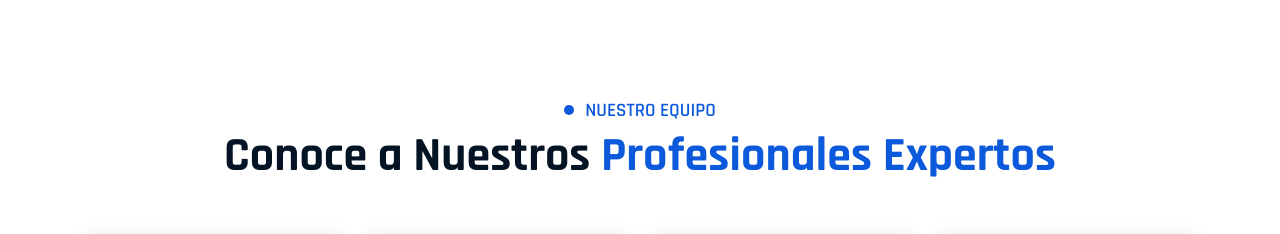
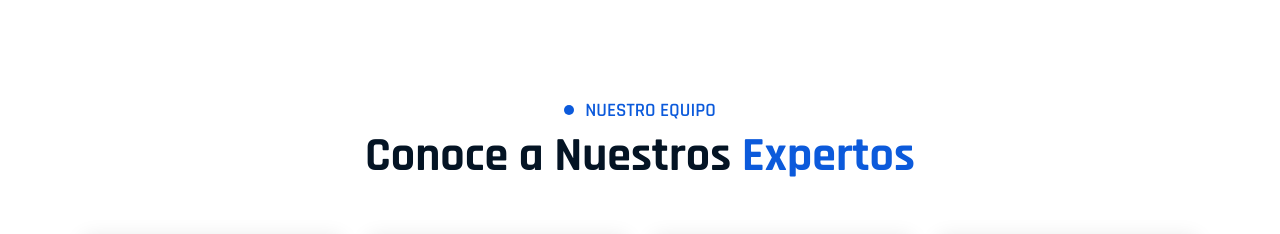
Before and after one commit to jostoz/FormalFXpertoWebPage, a plain HTML site: page index.html in a window 1280 px wide. Shown: the part 5200-5434 px from the top of the page. Drawn offline with nearby package versions, Linux system fonts and the light colour scheme.

Commit message:
Update team section in index.html: simplified the heading by changing "Profesionales Expertos" to "Expertos" for a more concise representation of the team.

```diff
--- a/index.html
+++ b/index.html
@@ -870,7 +870,7 @@
 			<div class="col-lg-12 text-center">
 				<div class="section-title center style-one">
 					<h4>Nuestro Equipo</h4>
-					<h1>Conoce a Nuestros <span>Profesionales Expertos</span></h1>
+					<h1>Conoce a Nuestros <span>Expertos</span></h1>
 			    </div>
 			</div>
 		</div>
```
